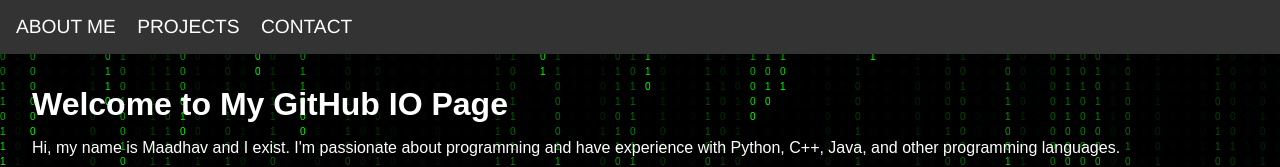
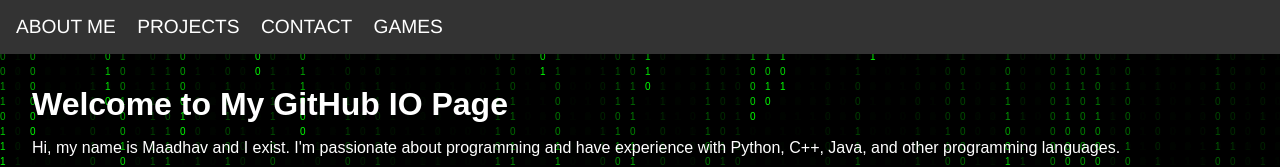
Before and after one commit to MaadhavD/MaadhavD.github.io, a plain HTML site: page index.html in a window 1280 px wide. Shown: the top 167 px of the page. Drawn offline with Linux system fonts and the light colour scheme.

Commit message:
Update index.html

```diff
--- a/index.html
+++ b/index.html
@@ -13,6 +13,8 @@
           <li><a href="about.html">About Me</a></li>
           <li><a href="projects.html">Projects</a></li>
           <li><a href="contact.html">Contact</a></li>
+          <li><a href="games.html">games</a></li>
+
         </ul>
       </nav>
     </header>
```
